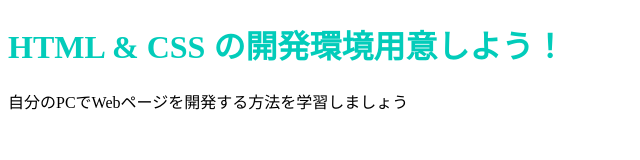
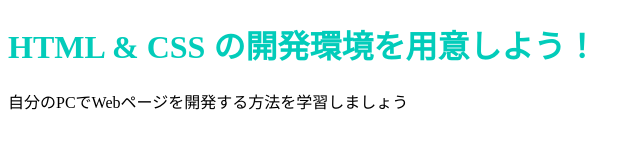
Before and after one commit to aprog319/aprog319.github.io, a plain HTML site: page index.html in a window 1280 px wide. Shown: the whole page, without its empty margins (0-640 px from the left). Drawn offline with Linux system fonts and the light colour scheme.

Commit message:
Update index.html

```diff
--- a/index.html
+++ b/index.html
@@ -6,7 +6,7 @@
     <link rel="stylesheet" href="stylesheet.css">
   </head>
   <body>
-    <h1 class="title">HTML & CSS の開発環境用意しよう！</h1>
+    <h1 class="title">HTML & CSS の開発環境を用意しよう！</h1>
     <p>自分のPCでWebページを開発する方法を学習しましょう</p>
   </body>
 </html>
```
